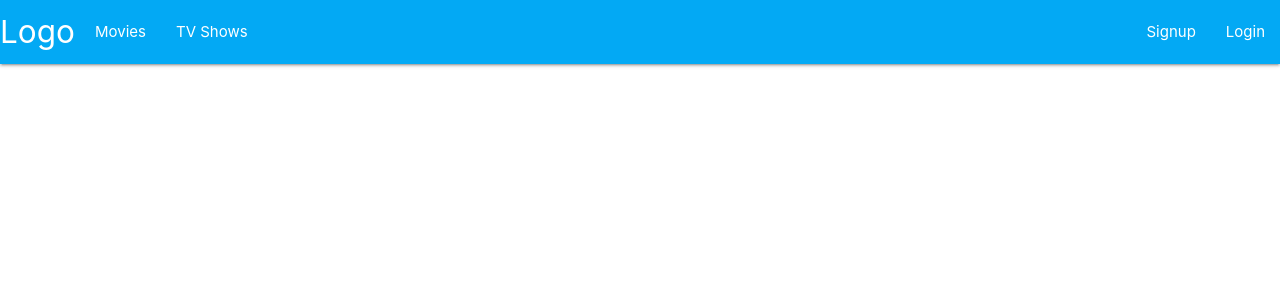
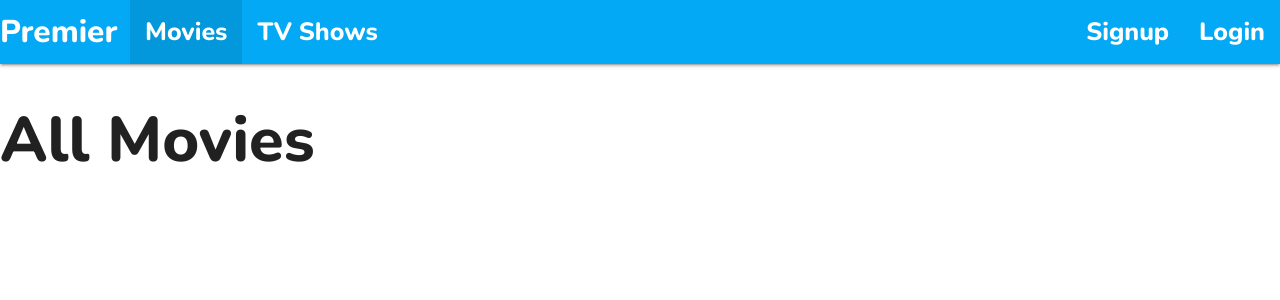
Before and after one commit to minhazur9/premier, a React (Create React App) app in the folder frontend/: page /movies in a window 1280 px wide. Shown: the top 300 px of the page. Built offline with nearby package versions, Linux system fonts and the light colour scheme; no server answers.

Commit message:
Font chosen

```diff
--- a/frontend/public/index.html
+++ b/frontend/public/index.html
@@ -11,6 +11,10 @@
     />
     <link rel="apple-touch-icon" href="%PUBLIC_URL%/logo192.png" />
     <link rel="manifest" href="%PUBLIC_URL%/manifest.json" />
+    <link rel="preconnect" href="https://fonts.gstatic.com">
+<link href="https://fonts.googleapis.com/css2?family=Oswald&display=swap" rel="stylesheet">
+<link rel="preconnect" href="https://fonts.gstatic.com">
+<link href="https://fonts.googleapis.com/css2?family=Nunito:wght@800&display=swap" rel="stylesheet">
     <link rel="stylesheet" href="https://cdnjs.cloudflare.com/ajax/libs/materialize/1.0.0/css/materialize.min.css">
     <script src="https://cdnjs.cloudflare.com/ajax/libs/materialize/1.0.0/js/materialize.min.js"></script>
     <title>React App</title>
--- a/frontend/src/App.css
+++ b/frontend/src/App.css
@@ -1,9 +1,20 @@
+* {
+    box-sizing: border-box;
+    margin: 0;
+    padding: 0;
+    /* font-family: 'Oswald', sans-serif; */
+    font-family: 'Nunito', sans-serif;
+}
 
 /* ----------------- Links */
-.activeNav {
+.active {
     background-color: rgba(0,0,0,0.1)
 }
 
 .movies-tab {
-    margin-left: 80px;
+    margin-left: 130px;
 }
+
+.link {
+    font-size: 25px;
+}
--- a/frontend/src/components/Navbar.js
+++ b/frontend/src/components/Navbar.js
@@ -5,14 +5,14 @@ function Navbar(props) {
     return (
         <nav>
     <div className="nav-wrapper #03a9f4 light-blue">
-      <Link to="/" className="brand-logo">Logo</Link>
+      <Link to="/" className="brand-logo">Premier</Link>
       <ul className="left hide-on-med-and-down">
-        <li><a href="collapsible.html" className='movies-tab'>Movies</a></li>
-        <li><a href="collapsible.html">TV Shows</a></li>
+        <li><NavLink to="/movies" className='link movies-tab'>Movies</NavLink></li>
+        <li><a href="collapsible.html" className='link'>TV Shows</a></li>
       </ul>
       <ul id="nav-mobile" className="right hide-on-med-and-down">
-        <li><NavLink exact to="/" activeClassName='activeNav'>Signup</NavLink></li>
-        <li><a href="collapsible.html">Login</a></li>
+        <li><NavLink exact to="/" className='link' >Signup</NavLink></li>
+        <li><a href="collapsible.html" className='link'>Login</a></li>
       </ul>
     </div>
   </nav>
--- a/frontend/src/config/routes.js
+++ b/frontend/src/config/routes.js
@@ -1,9 +1,11 @@
 import React from 'react';
 import { Switch, Route } from 'react-router-dom';
 import Home from '../pages/Home';
+import MovieIndex from '../pages/MovieIndex';
 
 export default (
     <Switch>
         <Route exact path='/' component={Home}/>
+        <Route path='/movies' component={MovieIndex}/>
     </Switch>
 )
--- a/frontend/src/pages/MovieIndex.js
+++ b/frontend/src/pages/MovieIndex.js
@@ -1,10 +1,12 @@
 import React from 'react';
 import axios from 'axios';
 
+
 class MovieIndex extends React.Component {
 
+     key = '47b253083f612b83066bfaf81a01e411'
     componentDidMount() {
-        axios.get('http://localhost:8000/premier/profile')
+        axios.get(`https://api.themoviedb.org/3/movie/550?api_key=${this.key}`)
             .then((response) => console.log(response.data))
     }
     render() {
```
Also changed, not shown: 1 other file (tests, documents, lock files or other folders).
